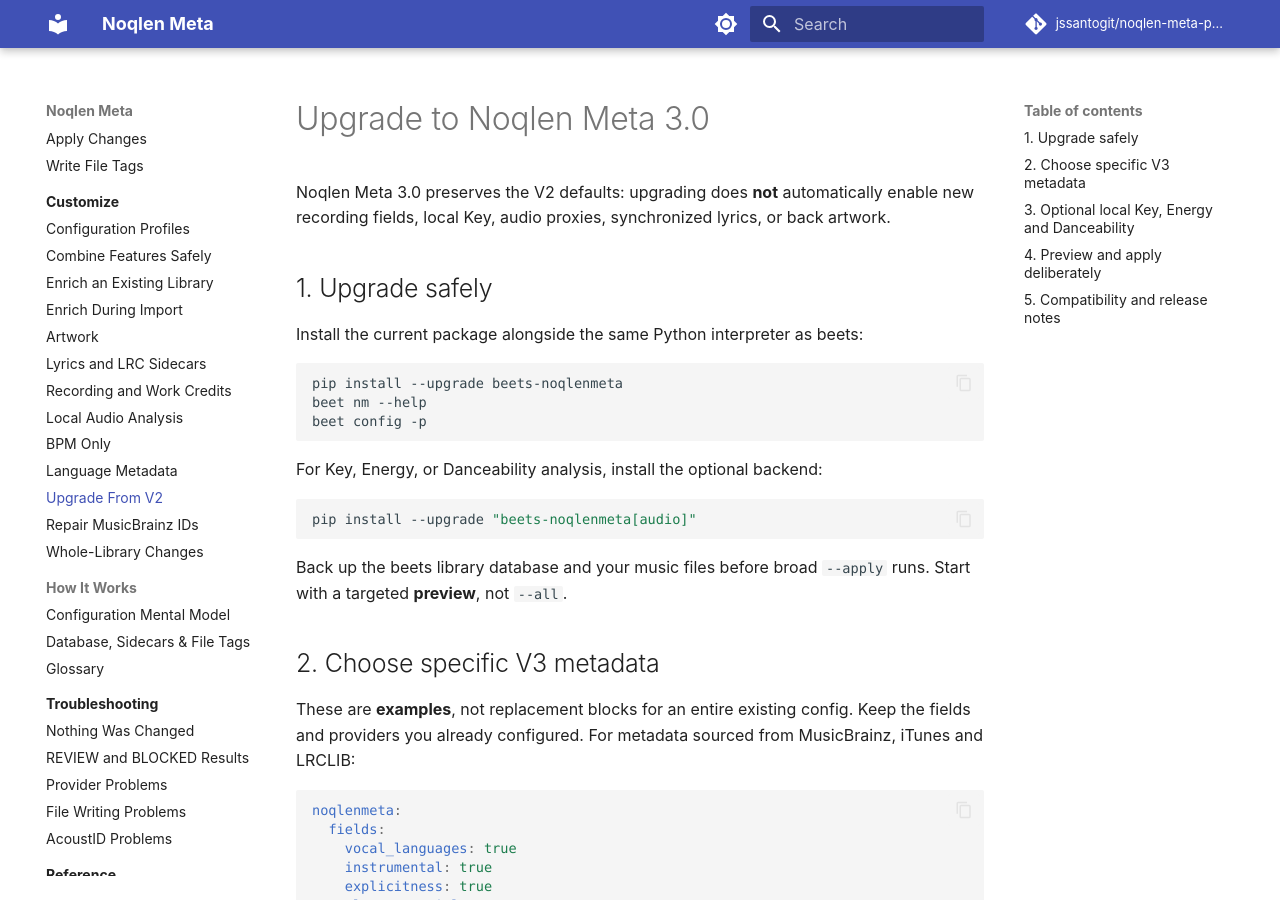
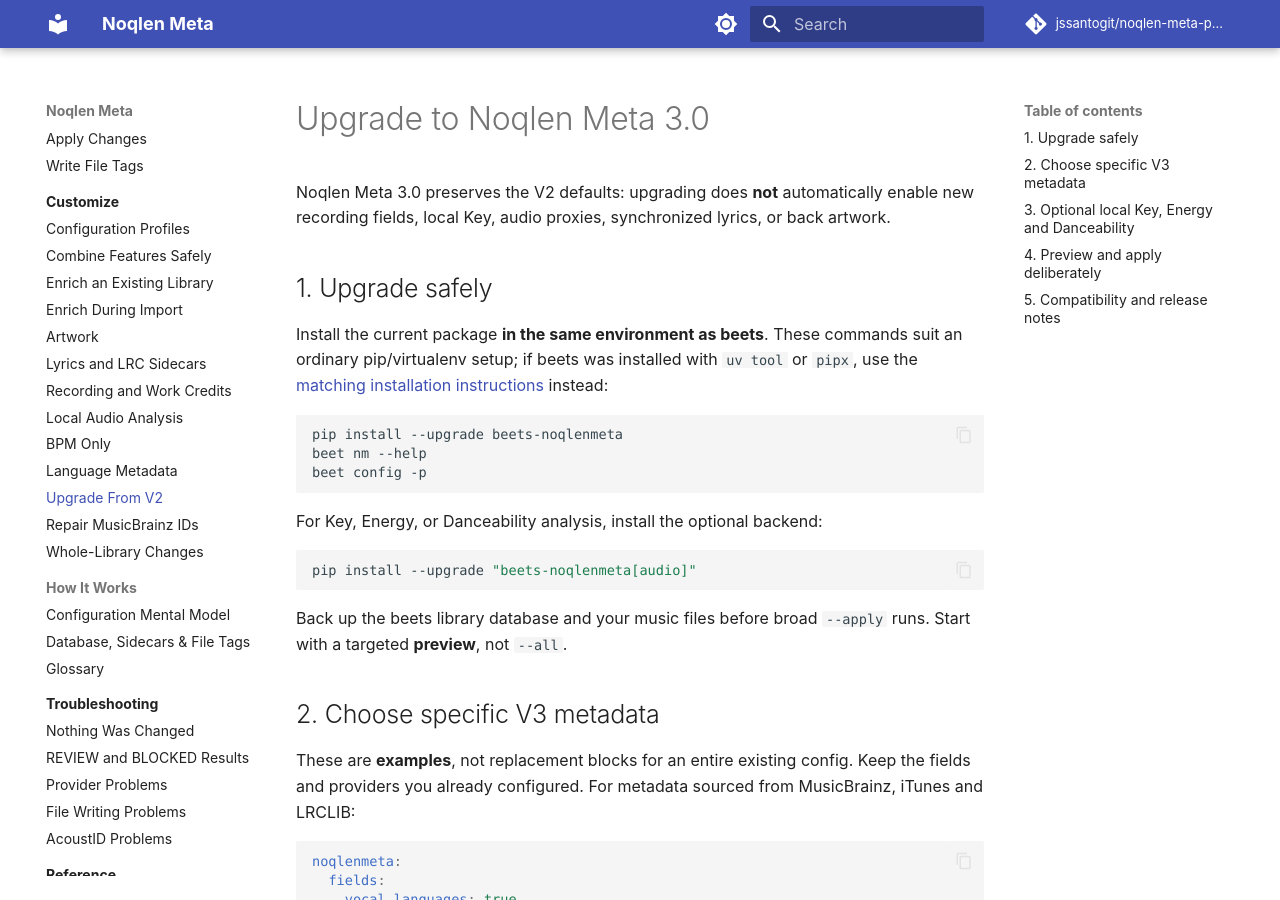
Before and after one commit to jssantogit/noqlen-meta-plugin, an MkDocs documentation site: the page built from site-docs/recipes/v3-enrichment.md, in a window 1280 px wide and 900 px high. Built offline with MkDocs 1.6.1 and Material for MkDocs 9.7.7, drawn with Linux system fonts in a browser that asks for light colours; comment, search, counter and statistics services are not loaded.

Commit message:
docs: reconcile V3 sidecar write boundaries and environment-aware upgrade instructions

````diff
--- a/site-docs/recipes/v3-enrichment.md
+++ b/site-docs/recipes/v3-enrichment.md
@@ -6,7 +6,10 @@ synchronized lyrics, or back artwork.
 
 ## 1. Upgrade safely
 
-Install the current package alongside the same Python interpreter as beets:
+Install the current package **in the same environment as beets**.
+These commands suit an ordinary pip/virtualenv setup; if beets was installed
+with `uv tool` or `pipx`, use the
+[matching installation instructions](../start-here/installation.md) instead:
 
 ```bash
 pip install --upgrade beets-noqlenmeta
````
